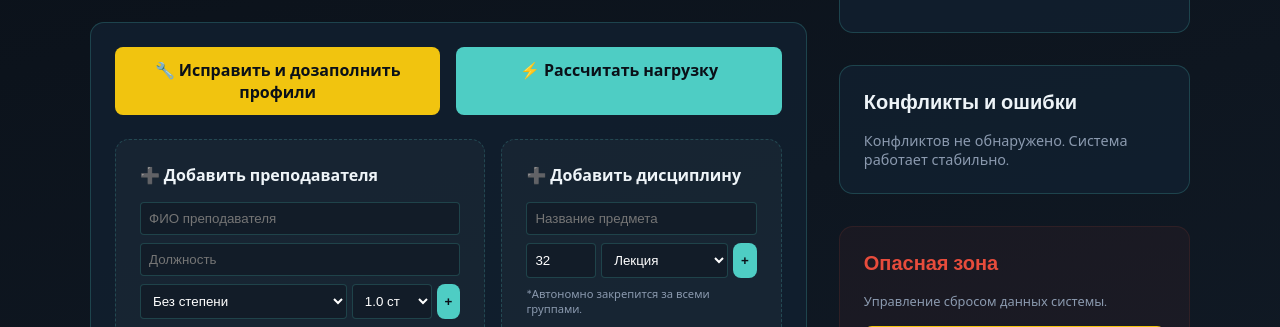
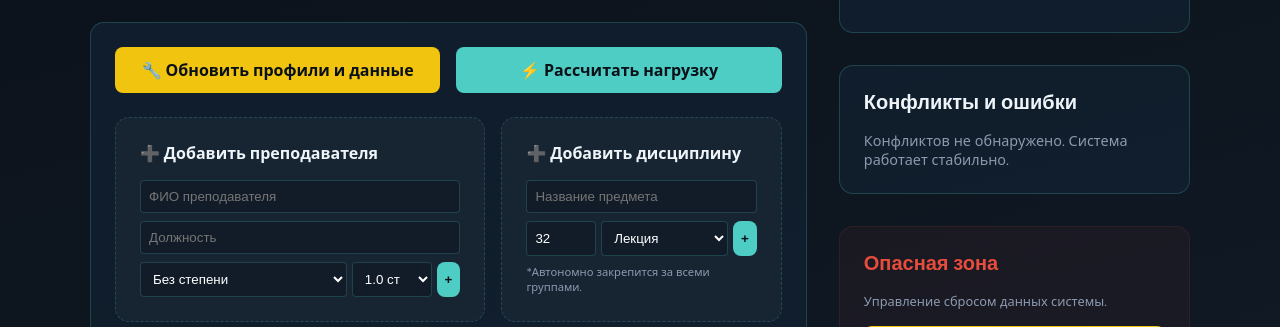
Before and after one commit to murdasoft/meta-university-system, a Django app: template django_project/danadjango/scheduler/templates/scheduler/load_dashboard.html in a window 1280 px wide. Shown: the part 242-569 px from the top of the page. Run offline with Django 4.2, Linux system fonts and the light colour scheme; the template is opened without the code that fills it, so the values that code supplies are empty.

Commit message:
fix: redirect destructive top button to safe system initializer

```diff
--- a/django_project/danadjango/scheduler/templates/scheduler/load_dashboard.html
+++ b/django_project/danadjango/scheduler/templates/scheduler/load_dashboard.html
@@ -135,7 +135,7 @@
 
                 <div class="card">
                     <div style="display: flex; gap: 1rem; margin-bottom: 1.5rem;">
-                        <a href="{% url 'run-setup-expert' %}" class="btn btn--warning" style="flex: 1; text-align: center;">🔧 Исправить и дозаполнить профили</a>
+                        <a href="{% url 'run-system-initializer' %}" class="btn btn--warning" style="flex: 1; text-align: center;">🔧 Обновить профили и данные</a>
                         <a href="{% url 'run-distributor' %}" class="btn" style="flex: 1; text-align: center;">⚡ Рассчитать нагрузку</a>
                     </div>
 
```
